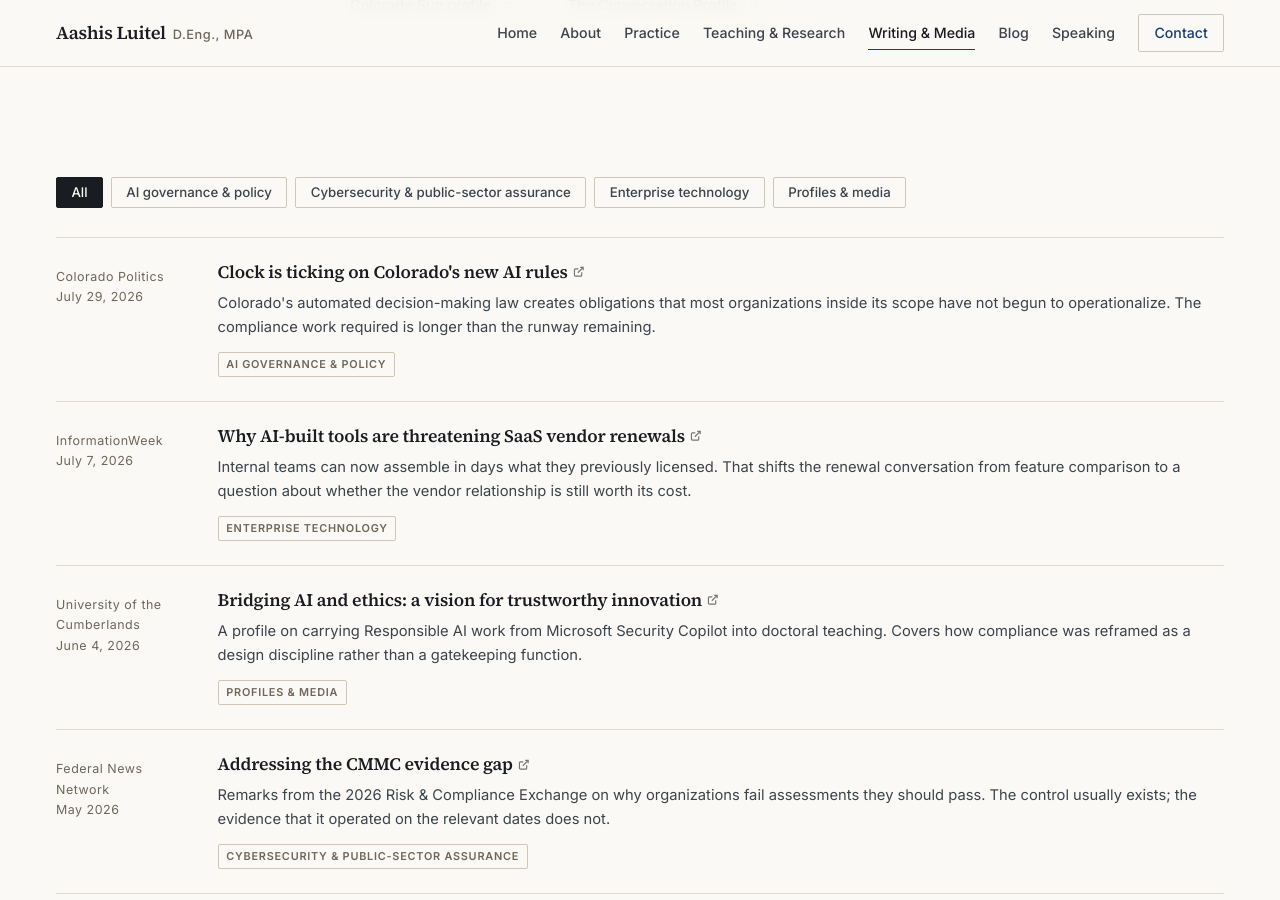
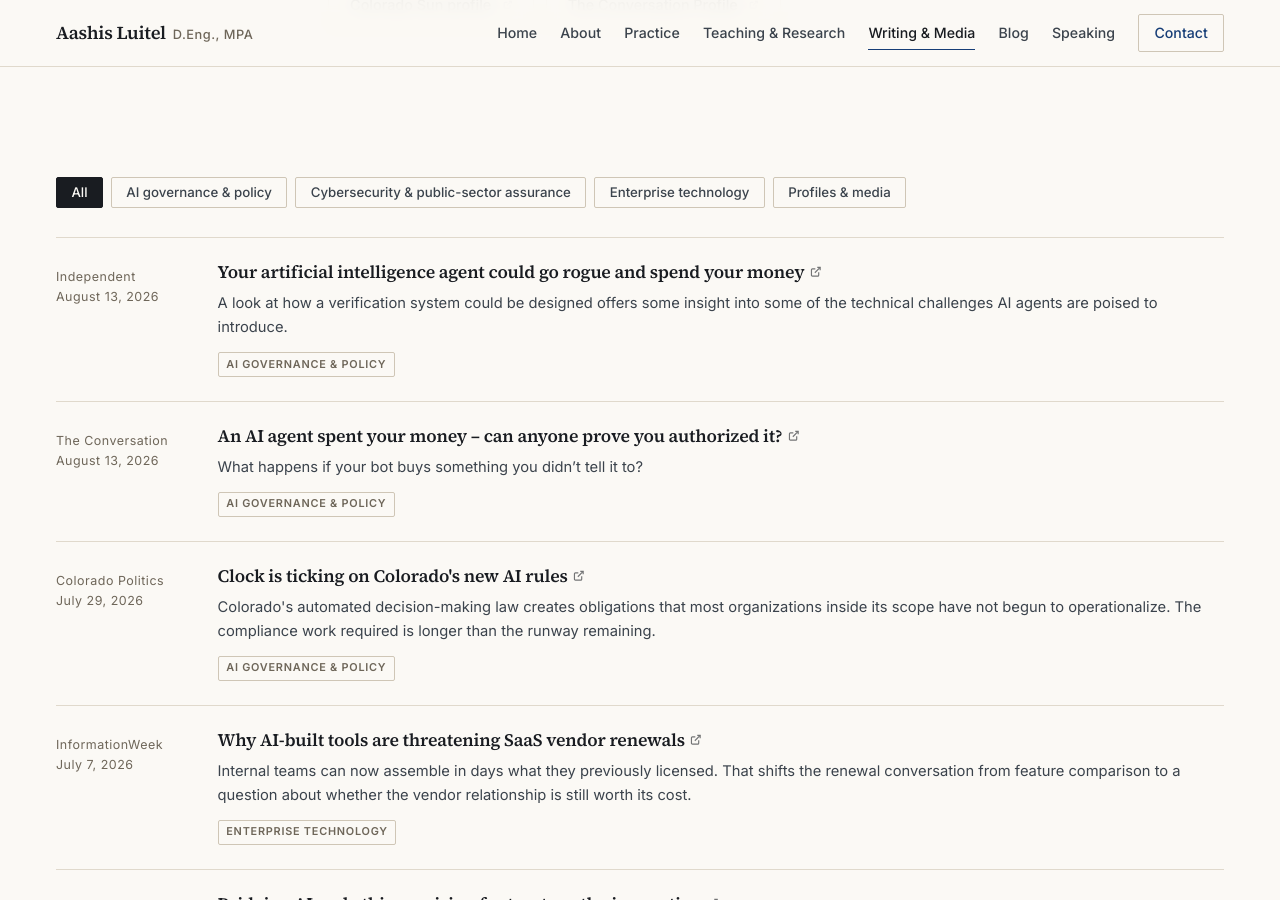
Before and after one commit to aluitel/aashisluitel.github.io, a Jekyll site: the page writing.html, which Jekyll copies as it is, in a window 1280 px wide and 900 px high, scrolled down 543 px. Built offline with Jekyll 4.4.1, drawn with Linux system fonts in a browser that asks for light colours.

Commit message:
Update writing.html

```diff
--- a/writing.html
+++ b/writing.html
@@ -67,6 +67,24 @@
     <p class="sr-only" aria-live="polite" id="filter-count">5 items</p>
 
     <div class="rows">
+      <a class="row" data-cat="governance" href="https://www.independent.co.uk/news/world/americas/artificial-intelligence-agent-money-spending-b3032642.html" target="_blank" rel="noopener noreferrer">
+        <span class="when">Independent<br>August 13, 2026</span>
+        <span>
+          <h3>Your artificial intelligence agent could go rogue and spend your money<svg class="ext-ico" viewBox="0 0 24 24" fill="none" stroke="currentColor" stroke-width="2.4" aria-hidden="true"><path d="M18 13v6a2 2 0 0 1-2 2H5a2 2 0 0 1-2-2V8a2 2 0 0 1 2-2h6"/><path d="M15 3h6v6"/><path d="M10 14 21 3"/></svg><span class="sr-only">(opens in a new tab)</span></h3>
+          <p>A look at how a verification system could be designed offers some insight into some of the technical challenges AI agents are poised to introduce.</p>
+          <span class="chip">AI governance &amp; policy</span>
+        </span>
+      </a>
+
+      <a class="row" data-cat="governance" href="https://www.independent.co.uk/news/world/americas/artificial-intelligence-agent-money-spending-b3032642.html" target="_blank" rel="noopener noreferrer">
+        <span class="when">The Conversation<br>August 13, 2026</span>
+        <span>
+          <h3>An AI agent spent your money – can anyone prove you authorized it?<svg class="ext-ico" viewBox="0 0 24 24" fill="none" stroke="currentColor" stroke-width="2.4" aria-hidden="true"><path d="M18 13v6a2 2 0 0 1-2 2H5a2 2 0 0 1-2-2V8a2 2 0 0 1 2-2h6"/><path d="M15 3h6v6"/><path d="M10 14 21 3"/></svg><span class="sr-only">(opens in a new tab)</span></h3>
+          <p>What happens if your bot buys something you didn’t tell it to?</p>
+          <span class="chip">AI governance &amp; policy</span>
+        </span>
+      </a>
+
       <a class="row" data-cat="governance" href="https://www.coloradopolitics.com/2026/07/29/clock-is-ticking-on-colorados-new-ai-rules-podium/" target="_blank" rel="noopener noreferrer">
         <span class="when">Colorado Politics<br>July 29, 2026</span>
         <span>
```
